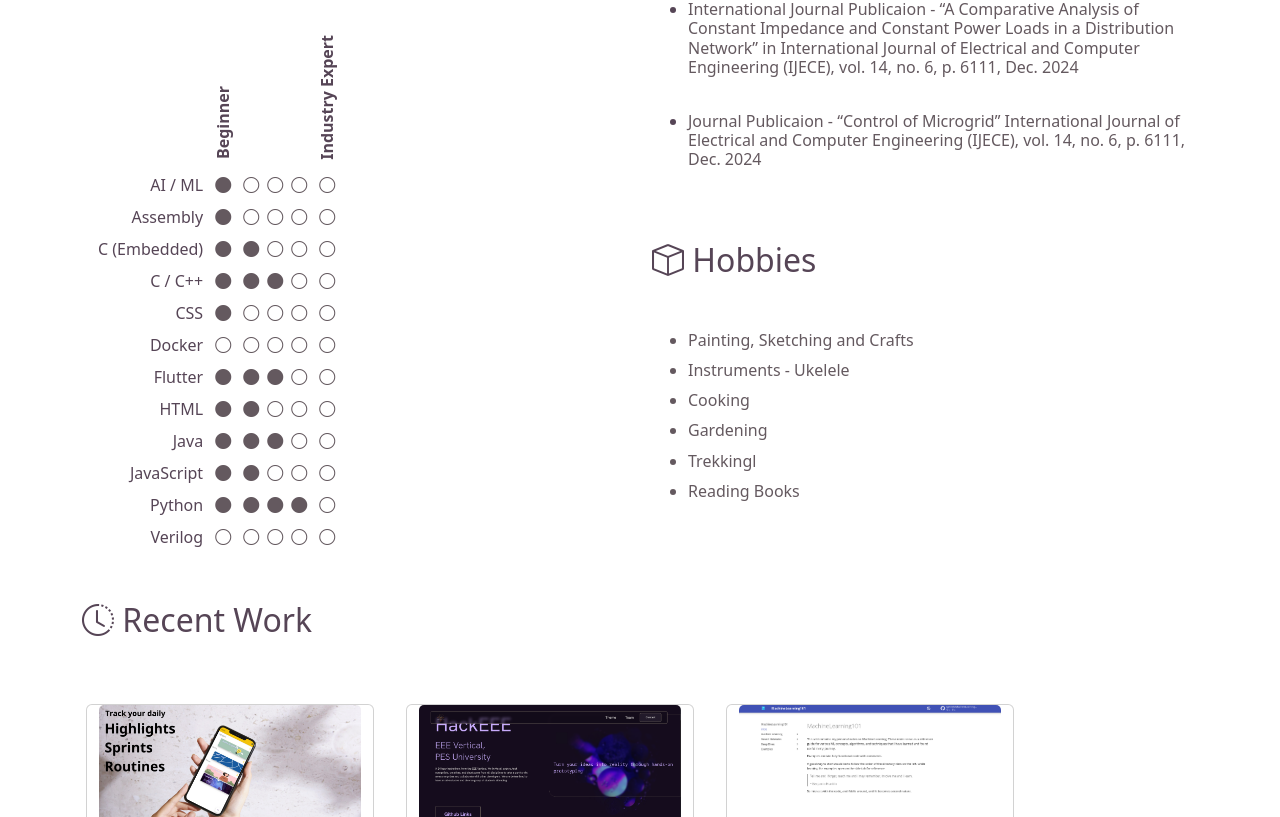
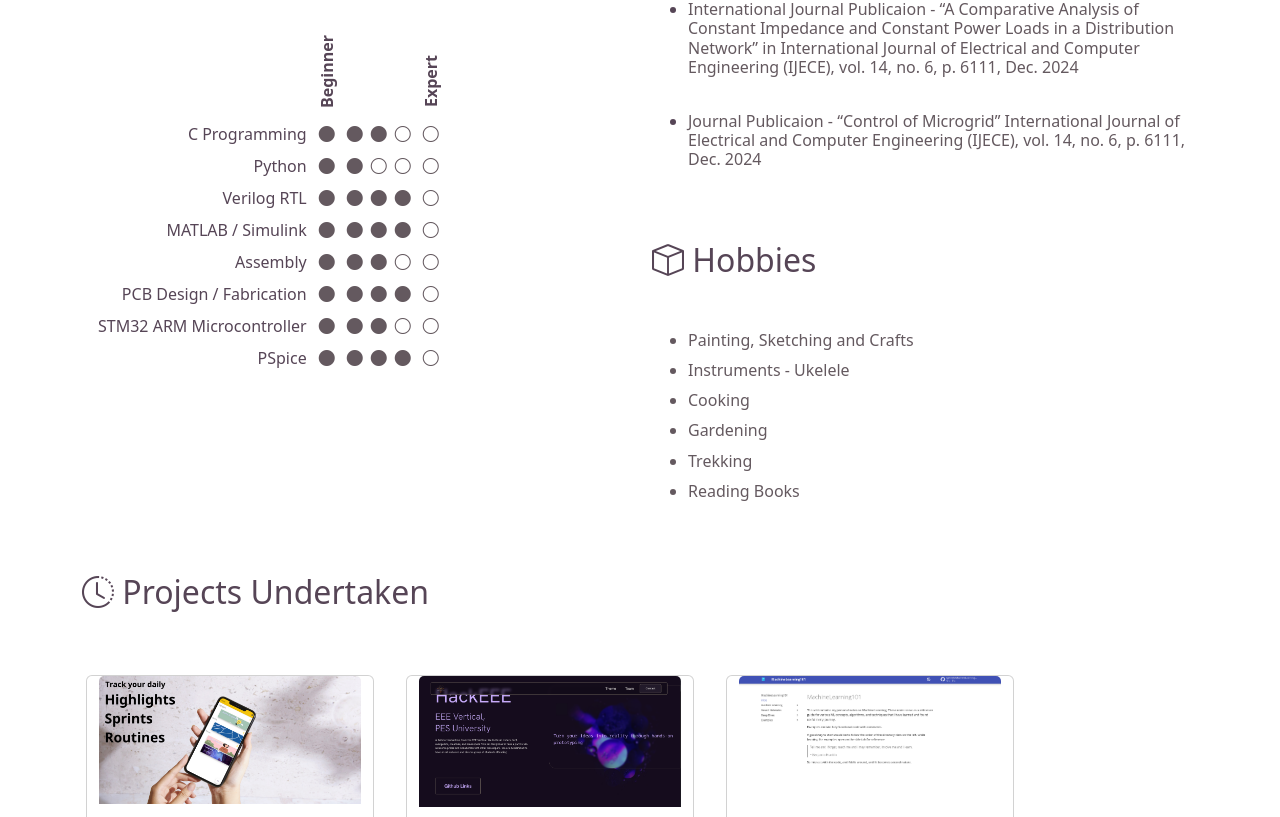
Before and after one commit to Ramyadiga/ramyadiga.github.io, a plain HTML site: page index.html in a window 1280 px wide. Shown: the part 749-1566 px from the top of the page. Drawn offline with nearby package versions, Linux system fonts and the light colour scheme.

Commit message:
tools added

```diff
--- a/index.html
+++ b/index.html
@@ -59,7 +59,7 @@
                 <h2 class="mb-5"><i class="bi bi-mortarboard"></i> Education</h2>
                 <ul>
                     <li>
-                        <h6 class="text-primary">Electrical & Electronics (PhD) / PES University 2021-2025</h6>
+                        <h6 class="text-primary">Electrical & Electronics Engineering (PhD) / PES University 2021-2025</h6>
                     </li>
                     <li>
                         <h6 class="text-primary">Electrical & Electronics Engineering (M.Tech) / PES University 2018-2020</h6>
@@ -94,7 +94,7 @@
                 <br>
 
                 <!-- skills -->
-                <h2 class="mb-5"><i class="bi bi-brush"></i>&nbsp;Technology Stack Explored</h2>
+                <h2 class="mb-5"><i class="bi bi-brush"></i>&nbsp;Technology & Tools</h2>
                 <div class="container-sm table-sm">
                     <table class="table-sm">
                         <thead>
@@ -104,28 +104,20 @@
                                 <th scope="col"></th>
                                 <th scope="col"></th>
                                 <th scope="col"></th>
-                                <th scope="col"><span class="vert">Industry Expert</span></th>
+                                <th scope="col"><span class="vert"> Expert</span></th>
                             </tr>
                         </thead>
                         <tbody>
                             <tr>
-                                <td style="text-align: right;">AI / ML</td>
+                                <td style="text-align: right;">C Programming</td>
                                 <td><i class="bi bi-circle-fill text-primary"></i></td>
-                                <td><i class="bi bi-circle text-primary"></i></td>
-                                <td><i class="bi bi-circle text-primary"></i></td>
+                                <td><i class="bi bi-circle-fill text-primary"></i></td>
+                                <td><i class="bi bi-circle-fill text-primary"></i></td>
                                 <td><i class="bi bi-circle text-primary"></i></td>
                                 <td><i class="bi bi-circle text-primary"></i></td>
                             </tr>
                             <tr>
-                                <td style="text-align: right;">Assembly</td>
-                                <td><i class="bi bi-circle-fill text-primary"></i></td>
-                                <td><i class="bi bi-circle text-primary"></i></td>
-                                <td><i class="bi bi-circle text-primary"></i></td>
-                                <td><i class="bi bi-circle text-primary"></i></td>
-                                <td><i class="bi bi-circle text-primary"></i></td>
-                            </tr>
-                            <tr>
-                                <td style="text-align: right;">C (Embedded)</td>
+                                <td style="text-align: right;">Python</td>
                                 <td><i class="bi bi-circle-fill text-primary"></i></td>
                                 <td><i class="bi bi-circle-fill text-primary"></i></td>
                                 <td><i class="bi bi-circle text-primary"></i></td>
@@ -133,7 +125,23 @@
                                 <td><i class="bi bi-circle text-primary"></i></td>
                             </tr>
                             <tr>
-                                <td style="text-align: right;">C / C++</td>
+                                <td style="text-align: right;">Verilog RTL</td>
+                                <td><i class="bi bi-circle-fill text-primary"></i></td>
+                                <td><i class="bi bi-circle-fill text-primary"></i></td>
+                                <td><i class="bi bi-circle-fill text-primary"></i></td>
+                                <td><i class="bi bi-circle-fill text-primary"></i></td>
+                                <td><i class="bi bi-circle text-primary"></i></td>
+                            </tr>
+                            <tr>
+                                <td style="text-align: right;">MATLAB / Simulink</td>
+                                <td><i class="bi bi-circle-fill text-primary"></i></td>
+                                <td><i class="bi bi-circle-fill text-primary"></i></td>
+                                <td><i class="bi bi-circle-fill text-primary"></i></td>
+                                <td><i class="bi bi-circle-fill text-primary"></i></td>
+                                <td><i class="bi bi-circle text-primary"></i></td>
+                            </tr>
+                            <tr>
+                                <td style="text-align: right;">Assembly</td>
                                 <td><i class="bi bi-circle-fill text-primary"></i></td>
                                 <td><i class="bi bi-circle-fill text-primary"></i></td>
                                 <td><i class="bi bi-circle-fill text-primary"></i></td>
@@ -141,23 +149,15 @@
                                 <td><i class="bi bi-circle text-primary"></i></td>
                             </tr>
                             <tr>
-                                <td style="text-align: right;">CSS</td>
+                                <td style="text-align: right;">PCB Design / Fabrication</td>
                                 <td><i class="bi bi-circle-fill text-primary"></i></td>
-                                <td><i class="bi bi-circle text-primary"></i></td>
-                                <td><i class="bi bi-circle text-primary"></i></td>
-                                <td><i class="bi bi-circle text-primary"></i></td>
+                                <td><i class="bi bi-circle-fill text-primary"></i></td>
+                                <td><i class="bi bi-circle-fill text-primary"></i></td>
+                                <td><i class="bi bi-circle-fill text-primary"></i></td>
                                 <td><i class="bi bi-circle text-primary"></i></td>
                             </tr>
                             <tr>
-                                <td style="text-align: right;">Docker</td>
-                                <td><i class="bi bi-circle text-primary"></i></td>
-                                <td><i class="bi bi-circle text-primary"></i></td>
-                                <td><i class="bi bi-circle text-primary"></i></td>
-                                <td><i class="bi bi-circle text-primary"></i></td>
-                                <td><i class="bi bi-circle text-primary"></i></td>
-                            </tr>
-                            <tr>
-                                <td style="text-align: right;">Flutter</td>
+                                <td style="text-align: right;">STM32 ARM Microcontroller</td>
                                 <td><i class="bi bi-circle-fill text-primary"></i></td>
                                 <td><i class="bi bi-circle-fill text-primary"></i></td>
                                 <td><i class="bi bi-circle-fill text-primary"></i></td>
@@ -165,45 +165,14 @@
                                 <td><i class="bi bi-circle text-primary"></i></td>
                             </tr>
                             <tr>
-                                <td style="text-align: right;">HTML</td>
-                                <td><i class="bi bi-circle-fill text-primary"></i></td>
-                                <td><i class="bi bi-circle-fill text-primary"></i></td>
-                                <td><i class="bi bi-circle text-primary"></i></td>
-                                <td><i class="bi bi-circle text-primary"></i></td>
-                                <td><i class="bi bi-circle text-primary"></i></td>
-                            </tr>
-                            <tr>
-                                <td style="text-align: right;">Java</td>
-                                <td><i class="bi bi-circle-fill text-primary"></i></td>
-                                <td><i class="bi bi-circle-fill text-primary"></i></td>
-                                <td><i class="bi bi-circle-fill text-primary"></i></td>
-                                <td><i class="bi bi-circle text-primary"></i></td>
-                                <td><i class="bi bi-circle text-primary"></i></td>
-                            </tr>
-                            <tr>
-                                <td style="text-align: right;">JavaScript</td>
-                                <td><i class="bi bi-circle-fill text-primary"></i></td>
-                                <td><i class="bi bi-circle-fill text-primary"></i></td>
-                                <td><i class="bi bi-circle text-primary"></i></td>
-                                <td><i class="bi bi-circle text-primary"></i></td>
-                                <td><i class="bi bi-circle text-primary"></i></td>
-                            </tr>
-                            <tr>
-                                <td style="text-align: right;">Python</td>
+                                <td style="text-align: right;">PSpice</td>
                                 <td><i class="bi bi-circle-fill text-primary"></i></td>
                                 <td><i class="bi bi-circle-fill text-primary"></i></td>
                                 <td><i class="bi bi-circle-fill text-primary"></i></td>
                                 <td><i class="bi bi-circle-fill text-primary"></i></td>
                                 <td><i class="bi bi-circle text-primary"></i></td>
                             </tr>
-                            <tr>
-                                <td style="text-align: right;">Verilog</td>
-                                <td><i class="bi bi-circle text-primary"></i></td>
-                                <td><i class="bi bi-circle text-primary"></i></td>
-                                <td><i class="bi bi-circle text-primary"></i></td>
-                                <td><i class="bi bi-circle text-primary"></i></td>
-                                <td><i class="bi bi-circle text-primary"></i></td>
-                            </tr>
+
                         </tbody>
                     </table>
                 </div>
@@ -254,7 +223,7 @@
                             <h6>Gardening</h6>
                         </li>
                         <li class="text-primary">
-                            <h6>Trekkingl</h6>
+                            <h6>Trekking</h6>
                         </li>
                         <li class="text-primary">
                             <h6>Reading Books</h6>
@@ -268,7 +237,7 @@
 
             <div class="col-md">
                 <!-- recent work -->
-                <h2 class="mb-5"><i class="bi bi-clock-history"></i> Recent Work</h2>
+                <h2 class="mb-5"><i class="bi bi-clock-history"></i> Projects Undertaken</h2>
                 <div class="row">
 
                     <div class="card" style="width: 18rem; margin: 1rem">
```
